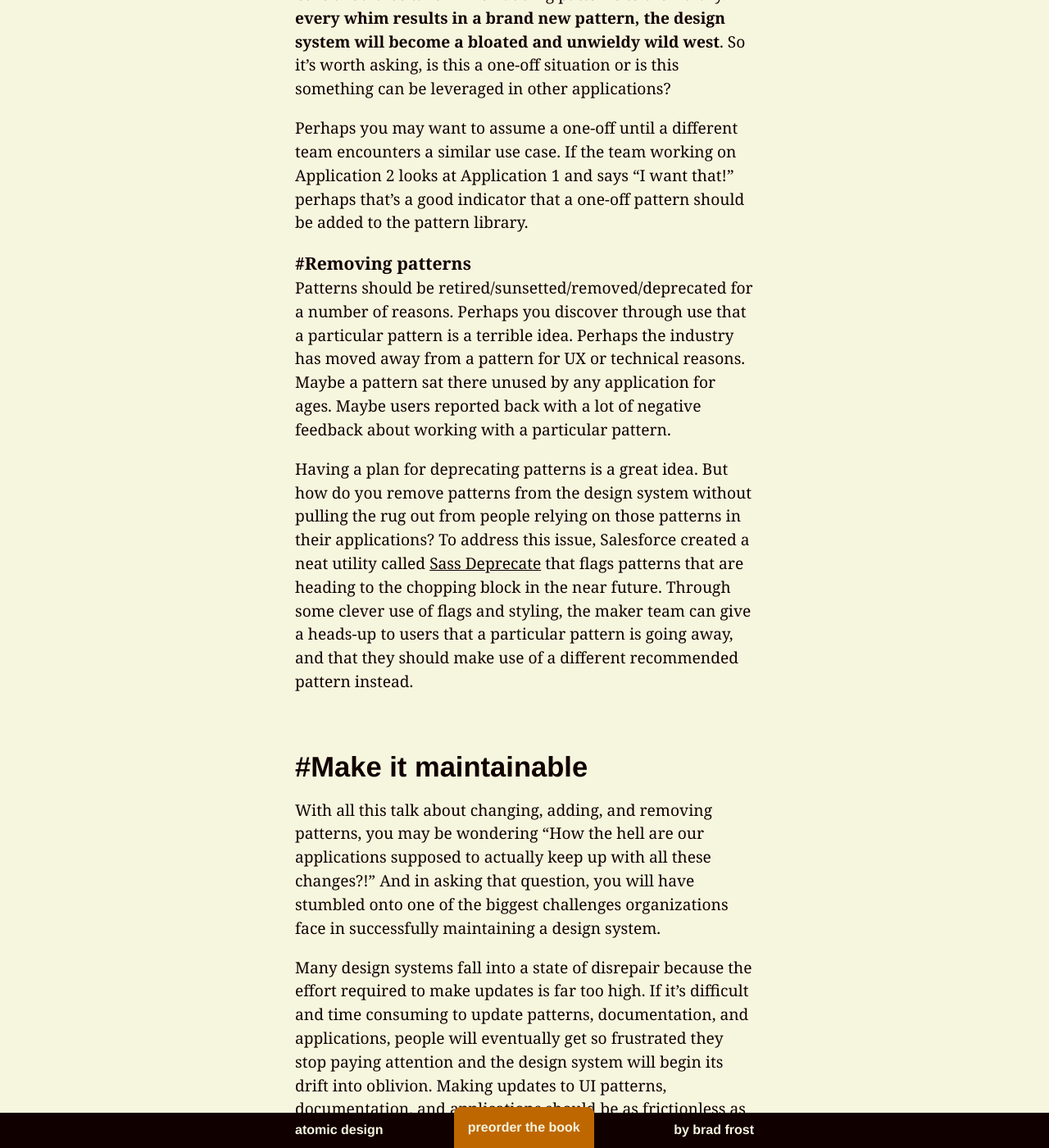
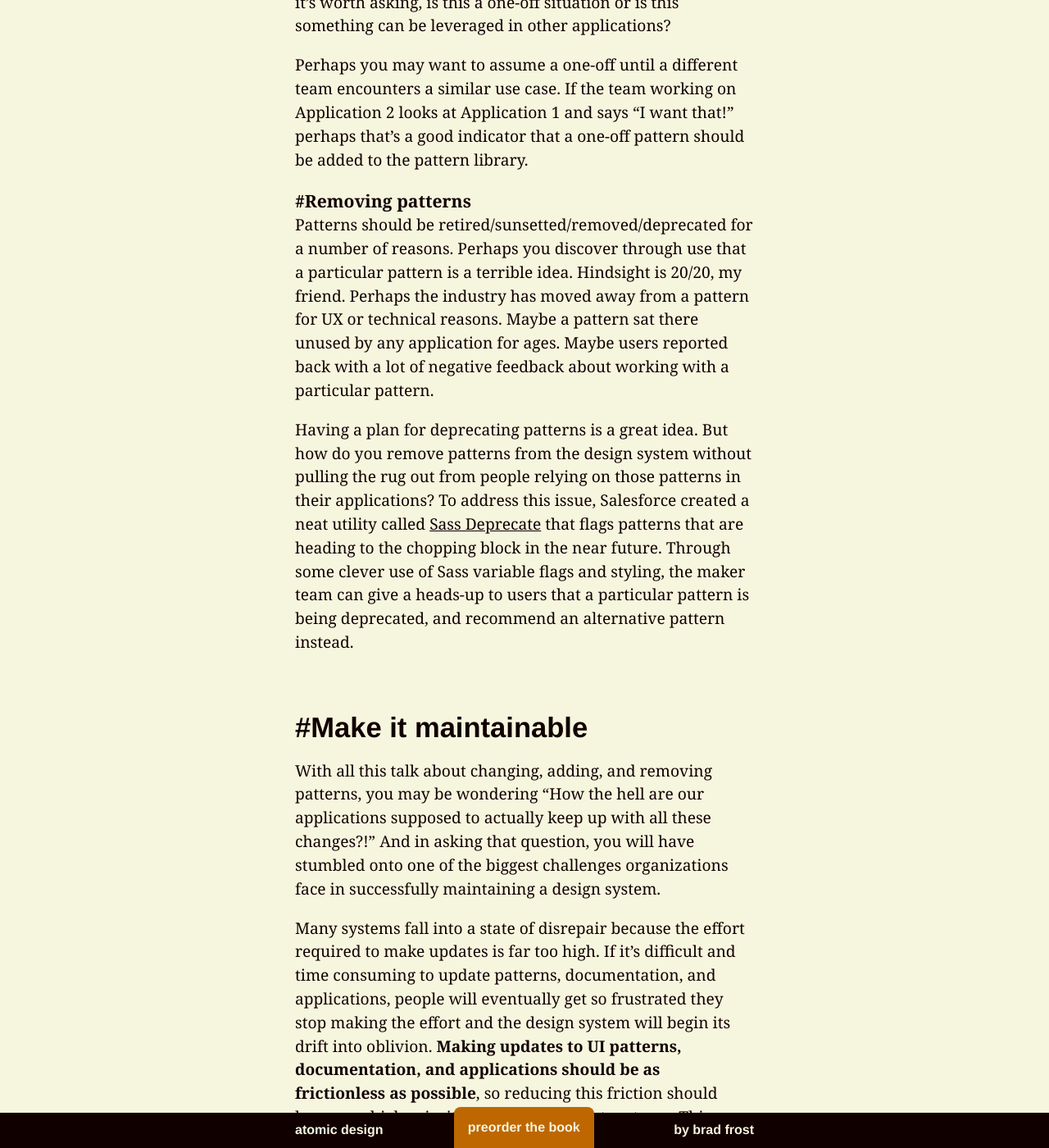
Before and after one commit to bradfrost/atomic-design, a Jekyll site: the page built from chapter-5.md, in a window 1280 px wide and 1400 px high, scrolled down 21951 px. Shown: the whole window at 82% size. Built offline with Jekyll 4.4.1, drawn with Linux system fonts in a browser that asks for light colours; some of the changed text lies outside the part shown.

Commit message:
Chapter 5 draft
Getting started on the Holy Grail section

```diff
--- a/chapter-5.md
+++ b/chapter-5.md
@@ -172,40 +172,38 @@ A misconception about design systems is that once they're established, they beco
 - How are design system changes deployed to live applications?
 - How will people find out about changes?
 
-There are likely many more change-related questions to answer, but the point is your team should have answers and processes in place to address changes to the design system.
+There are likely many more specific questions to answer, but the point is your team should have answers and processes in place to address inevitable changes to the system.
 
-As mentioned a few times already, frequent communication and collaboration between design system makers and users is key for successfully governing your design system. **Make it as easy as possible to users and makers to communicate**. Set up a design system Slack or Yammer channel, establish regular office hours, make sure your bug ticket software helps facilitate conversation, and keep the doors open for ad hoc chats and calls. If users are stuck on something, they should know exactly where and who to turn to for help.
+As mentioned a few times already, frequent communication and collaboration between makers and users is key for successfully governing your design system. **Make it as easy as possible to users and makers to communicate**. Set up a design system Slack or Yammer channel, establish regular office hours, make sure your bug ticket software helps facilitate conversation, and keep the doors open for ad hoc chats and calls. If users are stuck on something, they should know exactly where and who to turn to for help.
 
 In addition to informal day-to-day conversation between makers and users, **schedule regular "state of the union" meetings to review the design system** with makers, users, and other key stakeholders. Discuss what's working, be honest with what needs improved, and review priorities and the roadmap to make sure the   system is serving the needs of the business. These regular checkups are especially helpful for keeping stakeholders up to speed since they often aren't involved in the day to day of the design system's operations.
 
 ### Making changes to patterns
-A critical part of a successfully maintaining a design system is ensuring UI patterns are up to date, embrace design & development best practices (which are always moving targets!), and continue to properly serve the organization's products and applications.
-
-Let's discuss a few scenarios that require managing change to your design system's UI patterns.
+A critical part of successfully maintaining a design system is ensuring that UI patterns are up to date, embrace ever-evolving design & development best practices, and continue to address the  real needs of the organization's products and applications.
 
 #### Changing patterns
-UI patterns can and should be changed for a number of reasons: bug fixes, subtle or major visual design tweaks, performance improvements, better accessibility, code refactoring, UX best practice updates, and so on.
+UI patterns can and should be changed for a number of reasons: bug fixes, subtle or major visual design tweaks, performance improvements, better accessibility, code refactoring, updating UX best practice, and so on.
 
-The design system maintenance team needs to understand why and when to tweak patterns, how to go about making those changes, and how to roll those improvements out into individual applications.
+The design system maintainers needs to understand why and when to tweak patterns, how to go about making those changes, and how to roll those improvements out into individual applications.
 
 Keeping patterns fresh is essential for the longterm health of the design system. Nobody wants to use and maintain a Web 2.0-looking design system full of bevels and crusty code!
 
 #### Adding patterns
-As smart as your team may be, it's quite possible you won't think of every conceivable pattern to include in your design system right out of the gate. As the system is applied to more products, gaps will inevitably emerge where the needs of the application aren't solved by existing patterns. In such cases, it will become clear new patterns will need created to address these needs.
+As smart as your team surely is, it's quite possible you won't think of every conceivable pattern to include in your design system right out of the gate. As the system gets applied to more products, gaps will inevitably emerge where the needs of the application aren't solved by existing patterns. In such cases, it will become clear that new patterns will need created to address these needs.
 
 Care should be taken when adding patterns to the library. **If every whim results in a brand new pattern, the design system will become a bloated and unwieldy wild west**. So it's worth asking, is this a one-off situation or is this something can be leveraged in other applications?
 
 Perhaps you may want to assume a one-off until a different team encounters a similar use case. If the team working on Application 2 looks at Application 1 and says "I want that!" perhaps that's a good indicator that a one-off pattern should be added to the pattern library.
 
 #### Removing patterns
-Patterns should be retired/sunsetted/removed/deprecated for a number of reasons. Perhaps you discover through use that a particular pattern is a terrible idea. Perhaps the industry has moved away from a pattern for UX or technical reasons. Maybe a pattern sat there unused by any application for ages. Maybe users reported back with a lot of negative feedback about working with a particular pattern.
+Patterns should be retired/sunsetted/removed/deprecated for a number of reasons. Perhaps you discover through use that a particular pattern is a terrible idea. Hindsight is 20/20, my friend. Perhaps the industry has moved away from a pattern for UX or technical reasons. Maybe a pattern sat there unused by any application for ages. Maybe users reported back with a lot of negative feedback about working with a particular pattern.
 
-Having a plan for deprecating patterns is a great idea. But how do you remove patterns from the design system without pulling the rug out from people relying on those patterns in their applications? To address this issue, Salesforce created a neat utility called [Sass Deprecate](https://github.com/salesforce-ux/sass-deprecate) that flags patterns that are heading to the chopping block in the near future. Through some clever use of flags and styling, the maker team can give a heads-up to users that a particular pattern is going away, and that they should make use of a different recommended pattern instead.
+Having a plan for deprecating patterns is a great idea. But how do you remove patterns from the design system without pulling the rug out from people relying on those patterns in their applications? To address this issue, Salesforce created a neat utility called [Sass Deprecate](https://github.com/salesforce-ux/sass-deprecate) that flags patterns that are heading to the chopping block in the near future. Through some clever use of Sass variable flags and styling, the maker team can give a heads-up to users that a particular pattern is being deprecated, and recommend an alternative pattern instead.
 
 ## Make it maintainable
 With all this talk about changing, adding, and removing patterns, you may be wondering "How the hell are our applications supposed to actually keep up with all these changes?!" And in asking that question, you will have stumbled onto one of the biggest challenges organizations face in successfully maintaining a design system.
 
-Many design systems fall into a state of disrepair because the effort required to make updates is far too high. If it's difficult and time consuming to update patterns, documentation, and applications, people will eventually get so frustrated they stop paying attention and the design system will begin its drift into oblivion. Making updates to UI patterns, documentation, and applications should be as frictionless as possible, so reducing this friction should become a high priority for the design system team. This involves careful consideration from both a technological and workflow standpoint.
+Many systems fall into a state of disrepair because the effort required to make updates is far too high. If it's difficult and time consuming to update patterns, documentation, and applications, people will eventually get so frustrated they stop making the effort and the design system will begin its drift into oblivion. **Making updates to UI patterns, documentation, and applications should be as frictionless as possible**, so reducing this friction should become a high priority for the design system team. This involves careful consideration from both a technological and workflow standpoint.
 
 ### In search of the Holy Grail
 **The design system Holy Grail involves creating an environment where the pattern library and live applications are perfectly in sync**. The idea is that you should be able to make a change to a UI pattern and see those changes automatically reflected in both the pattern library and anywhere the pattern is included in production.
@@ -214,30 +212,42 @@ Many design systems fall into a state of disrepair because the effort required t
 
 The Holy Grail removes any duplication of effort and ensures the pattern library and the applications using the patterns remain synchronized. Sounds like a dream, right?
 
-As it turns out, this dream can be a reality. Lonely Planet, the travel guide company, established a Holy Grail-style design system they call [Rizzo](http://rizzo.lonelyplanet.com/). They created an API for their UI patterns that feeds into both their production environment as well as their pattern library. The result is a centralized design system that ensures their live application and documentation remains perfectly in sync with one another.
+As it turns out, this dream can be a reality. Lonely Planet, the travel guide company, established a Holy Grail-style design system they call [Rizzo](http://rizzo.lonelyplanet.com/). Through some smart architecture, they created an API for their UI patterns that feeds into both their production environment as well as their pattern library. The result is a centralized design system that ensures their live application and documentation remains perfectly in sync with one another.
 
 {% include figure.html src="../images/content/rizzo.png" caption="Lonely Planet created an API for their UI patterns that is consumed by both their pattern library and production environment. By architecting their design system in this manner, changes to UI patterns are automatically reflected in both the pattern library and production environment, keeping things in sync and thereby achieving the Holy Grail." %}
 
+Achieving the design system Holy Grail is no easy task, as it requires sophisticated technical architecture, smart people to set it all up, and a relatively centralized organizational culture. How you go about chasing the Holy Grail — or even if you can achieve it — is dependent on a whole load of factors, including your technical architecture and organizational makeup.
+
 ### Jumping technical hurdles
-Achieving the design system Holy Grail is no easy task, as it requires sophisticated technical architecture and smart people to set it all up. How you go about chasing the Holy Grail — or even if you can achieve it — is dependent on a whole load of factors, including your technical architecture and organizational makeup.
+Keeping a pattern library in sync with production environments requires sharing code in a smart, scalable, and maintainable way. Detailing all the different strategies and considerations around the Holy Grail would necessitate its own book, but let's at least
 
+#### The frontend of things
 In my experience, I've found that sharing CSS and some JS with the production environment is relatively easy, but sharing markup is tough.
-
-As we discussed in Chapter 3, using HTML templating languages makes markup portable and dynamic. Templating language should match the production environment - The closer you can get to matching your pattern library and production templating .
-
-Be careful to keep documentation accessible to non developers.
-- Look for opportunities to automate documentation
 - [Using Grunt with Pattern Lab](http://bradfrost.com/blog/post/using-grunt-with-pattern-lab/)
 
-How can you set up your applications and pattern library to achieve the Holy Grail? Developer Marcelo Somers outlined several methods for thoughtfully keeping your pattern library and production environments in sync. [Chasing the holy grail](https://medium.com/@marcelosomers/chasing-the-holy-grail-bbc0b7cce365#.vy45rkm7m)
 
+#### Taming markup with temptlating languages
+As we discussed in Chapter 3, using HTML templating languages —such as Mustache, Handlebars, Twig, Jade, Nunjucks, and a slew of others — makes markup portable and dynamic. Many CMSes and application environments make use  Templating language should match the production environment - The closer you can get to matching your pattern library and production templating .
 
-### Centralized vs decentralized
-There are a number of reasons why an organization may *not* be able to achieve the Holy Grail. Perhaps your organization has digital products on many different platforms using wildly different technologies. For example, the U.S. government's design system — called the U.S. Web Digital Standards — is a collection of UI components and visual styles meant to help people making government websites make more consistent UIs. It would be amazing to see a Holy Grail-style system  However, due to the vastness and decentralized nature of the organization, it's not really achievable.
+Phase 2 Drupal example.
+
+#### Deployment
+Marcelo Somers
+
+Be careful to keep documentation accessible to non developers. Keeping the pattern library and
+
+- Look for opportunities to automate documentation
+
+### Is your culture Holy Grail compatible?
+There are a number of reasons why an organization may *not* be able to achieve the Holy Grail. Perhaps your organization has digital products on many different platforms using wildly different technologies.
+
+{% include figure.html src="../images/fpo.png" caption="Draft US Design System" %}
+
+For example, the U.S. government's design system — called the U.S. Web Digital Standards — is a collection of UI components and visual styles meant to help people making government websites make more consistent UIs. It would be amazing to see a Holy Grail-style system implemented at this scale, but due to the vastness and decentralized nature of the organization, it's not achievable without some dramatic restructuring of how federal governments get built.
 
 {% include figure.html src="../images/fpo.png" caption="Spectrum of centralized vs decentralized. " %}
 
-Technology alone can't achieve maintainable design systems; you must create a culture that communicates
+Technology alone can't achieve maintainable design systems; you must create a culture that communicates effectively.
 
 ## Make it cross-disciplinary
 Style guides often jump straight into code snippets and pattern usage for the benefit of the design system users. Of course a pattern library needs to be helpful for the people actually making use of the patterns, but **treating a style guide solely a developer resource limits its potential**.
@@ -294,7 +304,7 @@ Communication is especially important in the early days of the initiative. Frequ
 - Monitor progress over time - Lonely Planet's Rizzo design system tracks performance metrics over time.
 
 ### Make it public.
-Another way to set your design system up for longterm success is to **make your style guide publicly accessible**.
+Then there's the option of taking your communication strategy to another level by **making your style guide publicly accessible**.
 
 But why? After all, isn't a style guide merely an internal resource to help your organization work better together? What use is it to the outside world? And wouldn't publishing your style guide give away all your trade secrets?
 
@@ -315,7 +325,7 @@ Since joining Salesforce, she's helped create the ultra-successful Lightning Des
 ## Make it bigger
 A visible, cross-disciplinary, approachable pattern library is one that your team will come back to again and again. Use that to your advantage. Since the team's eyeballs are already fixated on that one resource, there's a big opportunity to extend it to include other helpful documentation like the voice and tone, brand, code, design principles and writing guidelines we discussed in [chapter 1](/chapter-1/).
 
-{% include figure.html src="../images/content/styleguide-harmony.png" caption="Intuit's Harmony design system includes a pattern library, design principles, voice and tone, marketing guidelines, and more. Housing this helpful documentation under one roof helps increase its visibility." %}
+{% include figure.html src="../images/content/styleguide-harmony.png" caption="Intuit's Harmony design system includes a pattern library, design principles, voice and tone, marketing guidelines, and more. Housing this helpful documentation under one roof helps increase its visibility and effectiveness." %}
 
 Now, your organization may not need to create every flavor of style guide out there, but the point is that **creating a centralized style guide hub builds more awareness of best practices, increasing the documentation's effectiveness**.
 
```
Also changed, not shown: 9 other files.
